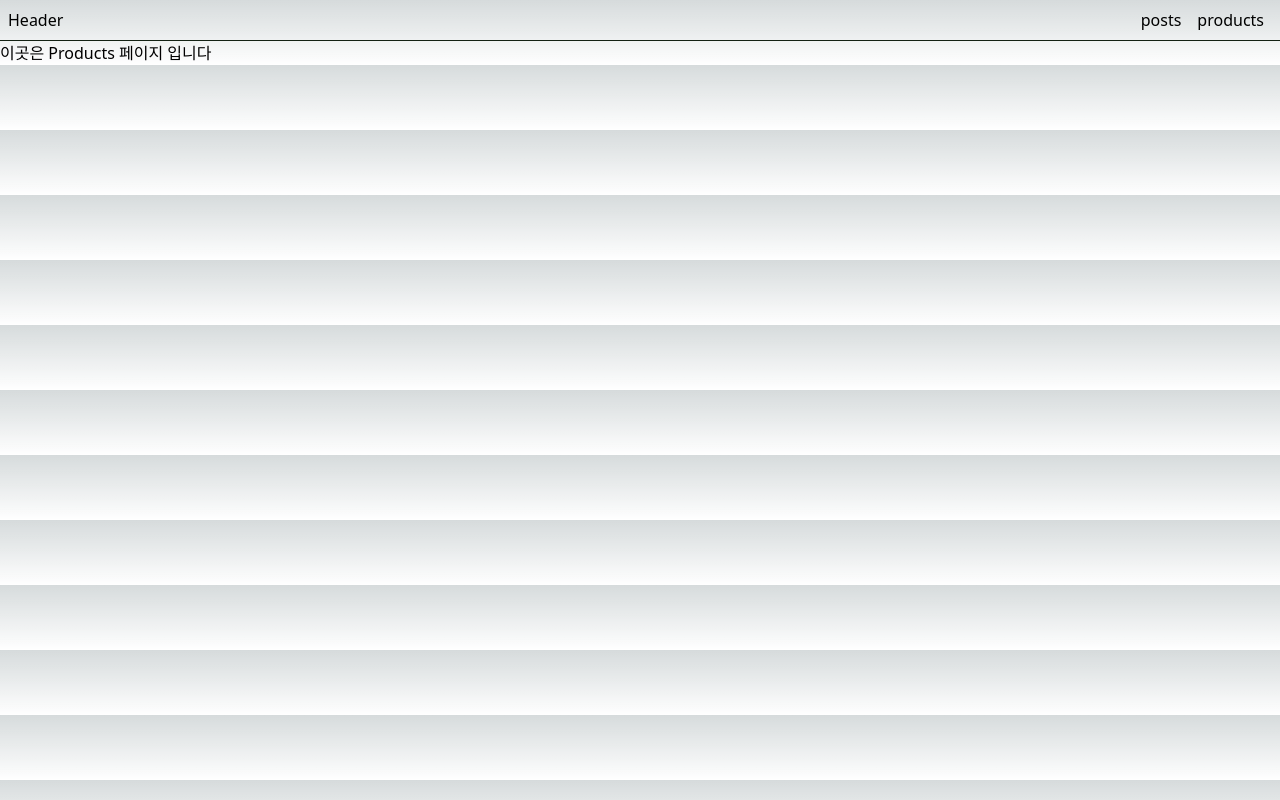
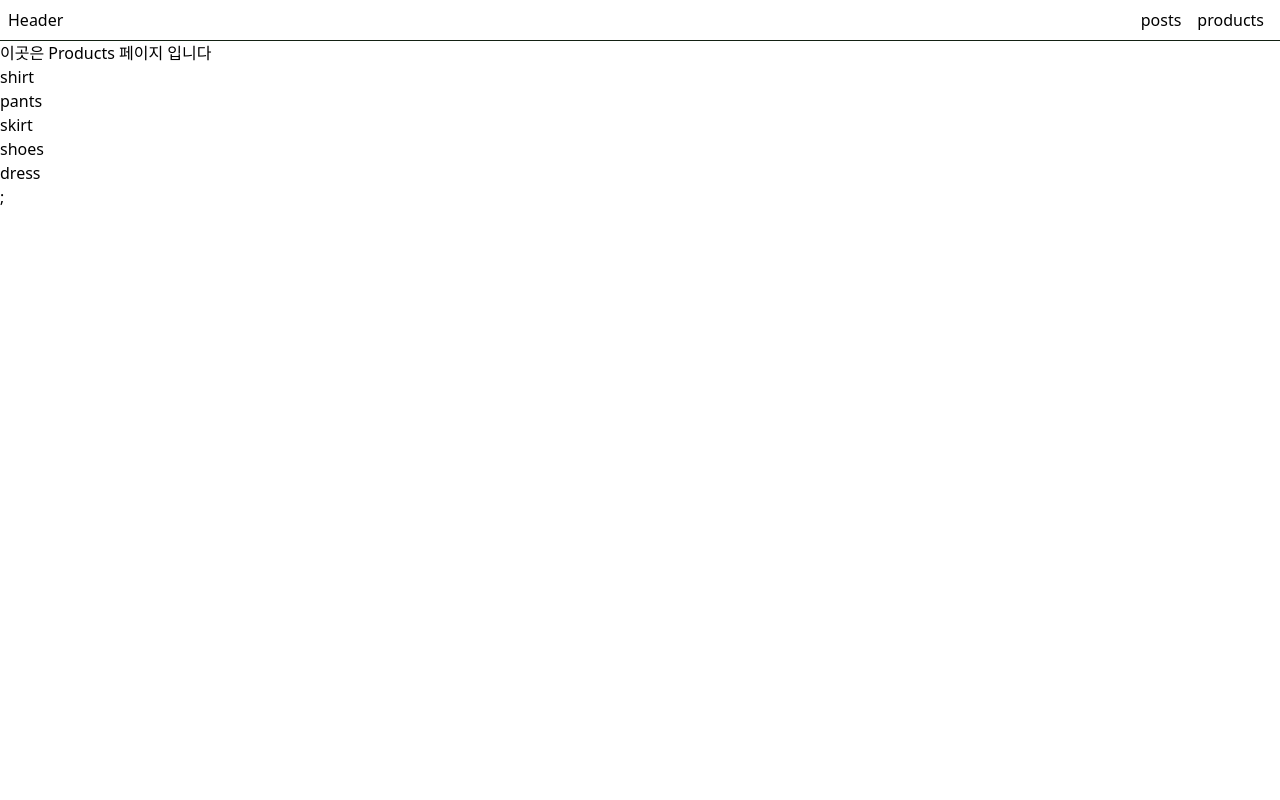
Before and after one commit to Choi-HyunHo/my-app, a Next.js app: page /products in a window 1280 px wide. Built offline with nearby package versions, Linux system fonts and the light colour scheme.

Commit message:
feat : 렌더링 연습

```diff
--- a/src/app/globals.css
+++ b/src/app/globals.css
@@ -16,7 +16,7 @@
     }
 }
 
-body {
+/* body {
     color: rgb(var(--foreground-rgb));
     background: linear-gradient(
             to bottom,
@@ -24,4 +24,4 @@ body {
             rgb(var(--background-end-rgb))
         )
         rgb(var(--background-start-rgb));
-}
+} */
--- /dev/null
+++ b/src/app/products/[slug]/page.tsx
@@ -0,0 +1,35 @@
+import { getProduct, getProducts } from "@/service/products";
+import { notFound } from "next/navigation";
+
+type Props = {
+    params: {
+        slug: string;
+    };
+};
+
+// 메타데이터
+export function generateMetadata({ params }: Props) {
+    return {
+        title: `제품의 이름: ${params.slug}`,
+    };
+}
+
+// [slug] 페이지
+export default function PantsPage({ params: { slug } }: Props) {
+    const product = getProduct(slug);
+
+    if (!product) {
+        notFound();
+    }
+
+    // 서버 파일에 있는 데이터중 해당 제품의 정보를 찾아서 그걸 보여줌
+    return <h1>{product} 제품 설명 페이지</h1>;
+}
+
+export function generateStaticParams() {
+    // 모든 제품의 페이지들을 미리 만들어 둘 수 있게 해줄거임 (SSG)
+    const products = getProducts();
+    return products.map((product) => ({
+        slug: product,
+    }));
+}
--- a/src/app/products/page.tsx
+++ b/src/app/products/page.tsx
@@ -1,5 +1,23 @@
+import { getProducts } from "@/service/products";
+import Link from "next/link";
+
 const Products = () => {
-    return <div>이곳은 Products 페이지 입니다</div>;
+    // 서버에 있는 제품의 리스트를 읽어옴
+    const products = getProducts();
+
+    return (
+        <>
+            <div>이곳은 Products 페이지 입니다</div>
+            <ul>
+                {products.map((product, index) => (
+                    <li key={index}>
+                        <Link href={`/products/${product}`}>{product}</Link>
+                    </li>
+                ))}
+            </ul>
+            ;
+        </>
+    );
 };
 
 export default Products;
--- /dev/null
+++ b/src/service/products.ts
@@ -0,0 +1,7 @@
+export function getProducts() {
+    return ["shirt", "pants", "skirt", "shoes", "dress"];
+}
+
+export function getProduct(id: string) {
+    return id;
+}
```
